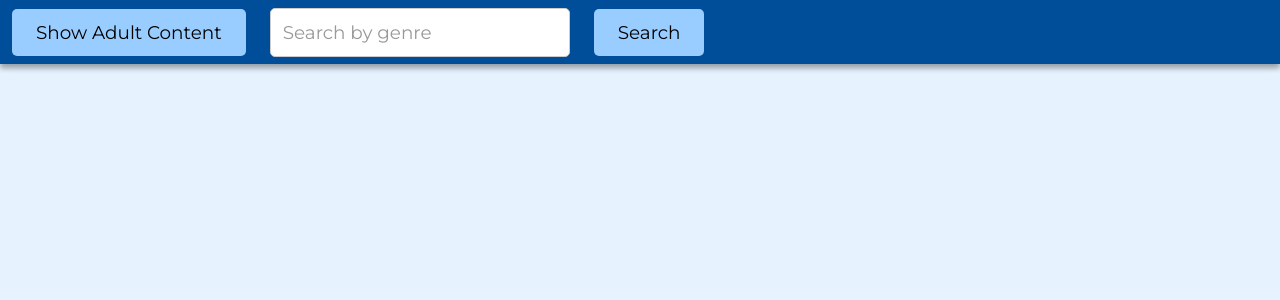
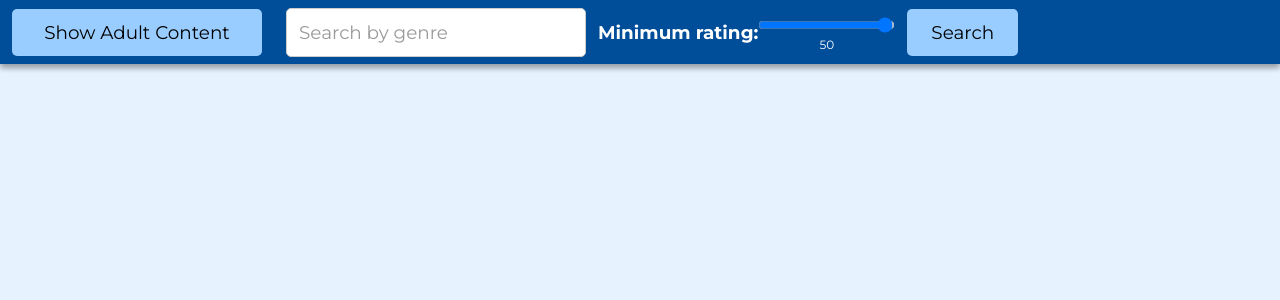
Before and after one commit to riya-dev/movie-oracle, a Next.js app in the folder website/: page /NavBar in a window 1280 px wide. Shown: the top 300 px of the page. Built offline with nearby package versions, Linux system fonts and the light colour scheme.

Commit message:
Navbar slider.

```diff
--- a/website/pages/NavBar.tsx
+++ b/website/pages/NavBar.tsx
@@ -3,6 +3,7 @@ import { useState, useEffect } from 'react';
 const NavBar = () => {
   const [showAdultContent, setShowAdultContent] = useState(false);
   const [genreSearch, setGenreSearch] = useState('');
+  const [sliderValue, setSliderValue] = useState(50);
 
   const handleToggleAdultContent = () => {
     setShowAdultContent(!showAdultContent);
@@ -12,6 +13,10 @@ const NavBar = () => {
     setGenreSearch(e.target.value);
   };
 
+  const handleSliderChange = (e) => {
+    setSliderValue(e.target.value);
+  };
+
   const handleSearch = () => {
     console.log('Searching for genre:', genreSearch);
   };
@@ -19,7 +24,7 @@ const NavBar = () => {
   return (
     <>
       <div className="navbar">
-        <button className="btn" onClick={handleToggleAdultContent}>
+        <button className="btn-adult" onClick={handleToggleAdultContent}>
           {showAdultContent ? 'No Adult Content' : 'Show Adult Content'}
         </button>
         <input
@@ -29,6 +34,19 @@ const NavBar = () => {
           value={genreSearch}
           onChange={handleGenreSearchChange}
         />
+
+        <h2>Minimum rating: </h2>
+        <div className='slider'>
+          <input
+            type="range"
+            min="0"
+            max="10"
+            step="0.5"
+            value={sliderValue}
+            onChange={handleSliderChange}
+          />
+          <label htmlFor="slider">{sliderValue}</label>
+        </div>
         <button className="btn" onClick={handleSearch}>
           Search
         </button>
--- a/website/styles/_base.scss
+++ b/website/styles/_base.scss
@@ -14,6 +14,12 @@ h1{
     align-self: center;
 }
 
+h2{
+    color: white;
+    font-size: $font-size-md;
+    align-self: center;
+}
+
 a{
     color: $secondary;
     text-decoration: none;
--- a/website/styles/components/_button.scss
+++ b/website/styles/components/_button.scss
@@ -1,6 +1,6 @@
 @use 'sass:math';
 
-@mixin btn($bg-color: white) {
+@mixin btn($bg-color: $tertiary) {
     text-decoration: none;
     cursor: pointer;
     display: inline-block;
@@ -27,3 +27,19 @@
         }
     }
 }
+
+.btn-adult{
+    @include btn;
+    width: 250px;
+    &:hover {
+        background-color: lighten($tertiary, 5);
+    }
+
+    .btn-outlined {
+        @include btn(white);
+        border: $base-border-thickness solid $tertiary;
+        &:hover {
+            background-color: $tertiary;
+        }
+    }
+}
--- /dev/null
+++ b/website/styles/components/_slider.scss
@@ -0,0 +1,41 @@
+@use 'sass:math';
+
+$slider-background: #fff; // Adjust as needed
+$slider-border: 2px solid white; // Adjust as needed
+$slider-label-color: white; // Adjust as needed
+
+.slider {
+  display: flex;
+  flex-direction: column;
+  align-items: center;
+
+  input[type="range"] {
+    width: 100%;
+    max-width: 300px;
+    // margin: $base-margin;
+    // padding: $base-padding;
+    border: $slider-border;
+    border-radius: math.div($base-border-radius, 1);
+    box-sizing: border-box;
+    background-color: $slider-background;
+    cursor: pointer;
+
+    &::-webkit-slider-thumb {
+      appearance: none;
+      width: 30px;
+      height: 30px;
+      background-color: #007bff;
+      border-radius: 50%;
+    }
+
+    &:focus {
+      outline: none;
+    }
+  }
+
+  label {
+    color: $slider-label-color;
+    font-size: $font-size-sm;
+    // margin-top: $base-margin;
+  }
+}
--- a/website/styles/index.css
+++ b/website/styles/index.css
@@ -10,6 +10,12 @@ h1 {
   font-size: 1.5rem;
   margin-bottom: 0.75rem;
   margin-top: 6rem;
+  align-self: center;
+}
+
+h2 {
+  color: white;
+  font-size: 1.15rem;
   align-self: center;
 }
 
@@ -77,6 +83,39 @@ a {
   background-color: #99ccff;
 }
 
+.btn-adult {
+  text-decoration: none;
+  cursor: pointer;
+  display: inline-block;
+  border: 0;
+  padding: 0.75rem 1.5rem;
+  margin: 0.75rem;
+  border-radius: 5px;
+  background-color: #99ccff;
+  font-family: "Montserrat", sans-serif;
+  font-size: 1.15rem;
+  width: 250px;
+}
+.btn-adult:hover {
+  background-color: #b3d9ff;
+}
+.btn-adult .btn-outlined {
+  text-decoration: none;
+  cursor: pointer;
+  display: inline-block;
+  border: 0;
+  padding: 0.75rem 1.5rem;
+  margin: 0.75rem;
+  border-radius: 5px;
+  background-color: white;
+  font-family: "Montserrat", sans-serif;
+  font-size: 1.15rem;
+  border: 2px solid #99ccff;
+}
+.btn-adult .btn-outlined:hover {
+  background-color: #99ccff;
+}
+
 .navbar {
   position: fixed;
   top: 0;
@@ -113,4 +152,34 @@ a {
 .search-bar:focus {
   outline: none;
   border: 2px solid #007bff;
+}
+
+.slider {
+  display: flex;
+  flex-direction: column;
+  align-items: center;
+}
+.slider input[type=range] {
+  width: 100%;
+  max-width: 300px;
+  border: 2px solid white;
+  border-radius: 20px;
+  box-sizing: border-box;
+  background-color: #fff;
+  cursor: pointer;
+}
+.slider input[type=range]::-webkit-slider-thumb {
+  -webkit-appearance: none;
+          appearance: none;
+  width: 30px;
+  height: 30px;
+  background-color: #007bff;
+  border-radius: 50%;
+}
+.slider input[type=range]:focus {
+  outline: none;
+}
+.slider label {
+  color: white;
+  font-size: 0.75rem;
 }/*# sourceMappingURL=index.css.map */
--- a/website/styles/index.scss
+++ b/website/styles/index.scss
@@ -11,5 +11,6 @@
 @import 'components/button';
 @import 'components/navbar';
 @import 'components/search-bar';
+@import 'components/slider';
 
 // utilities (margin, padding, opacity)
```
Also changed, not shown: 1 other file (tests, documents, lock files or other folders).
